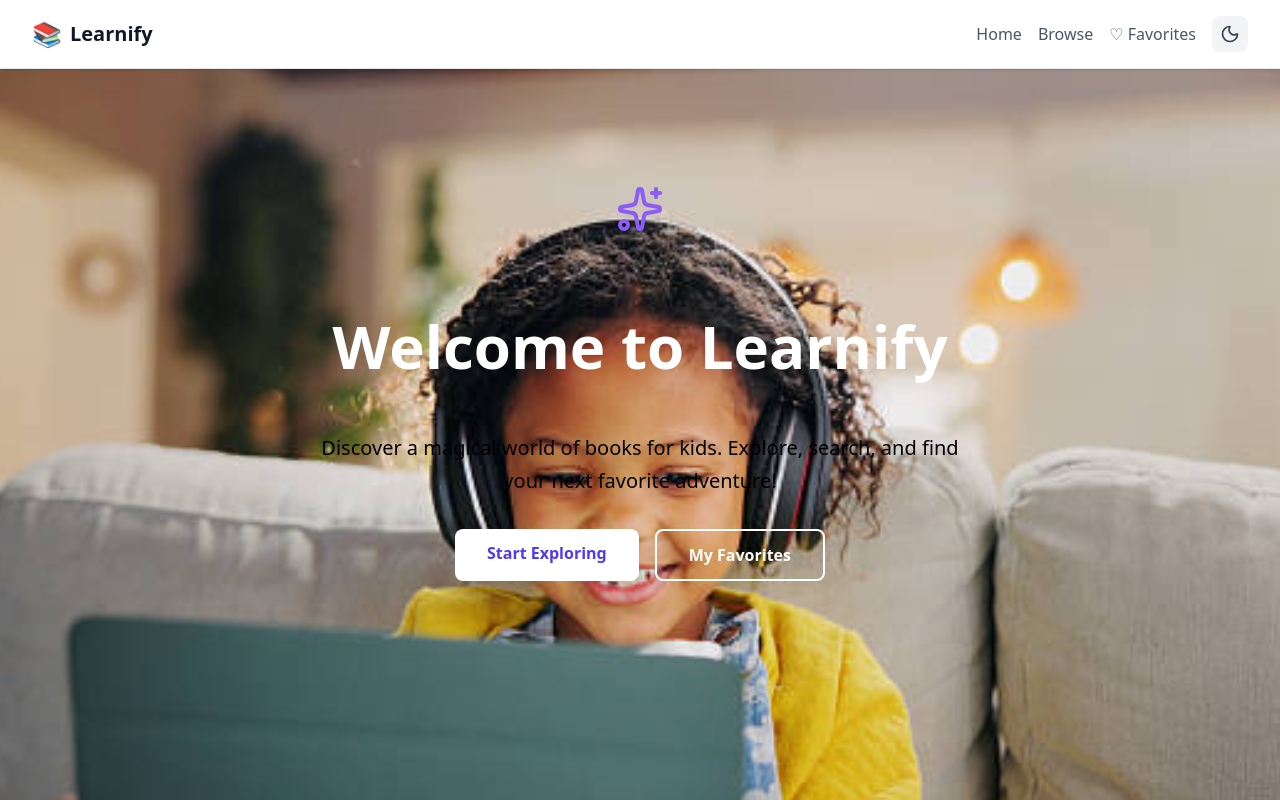
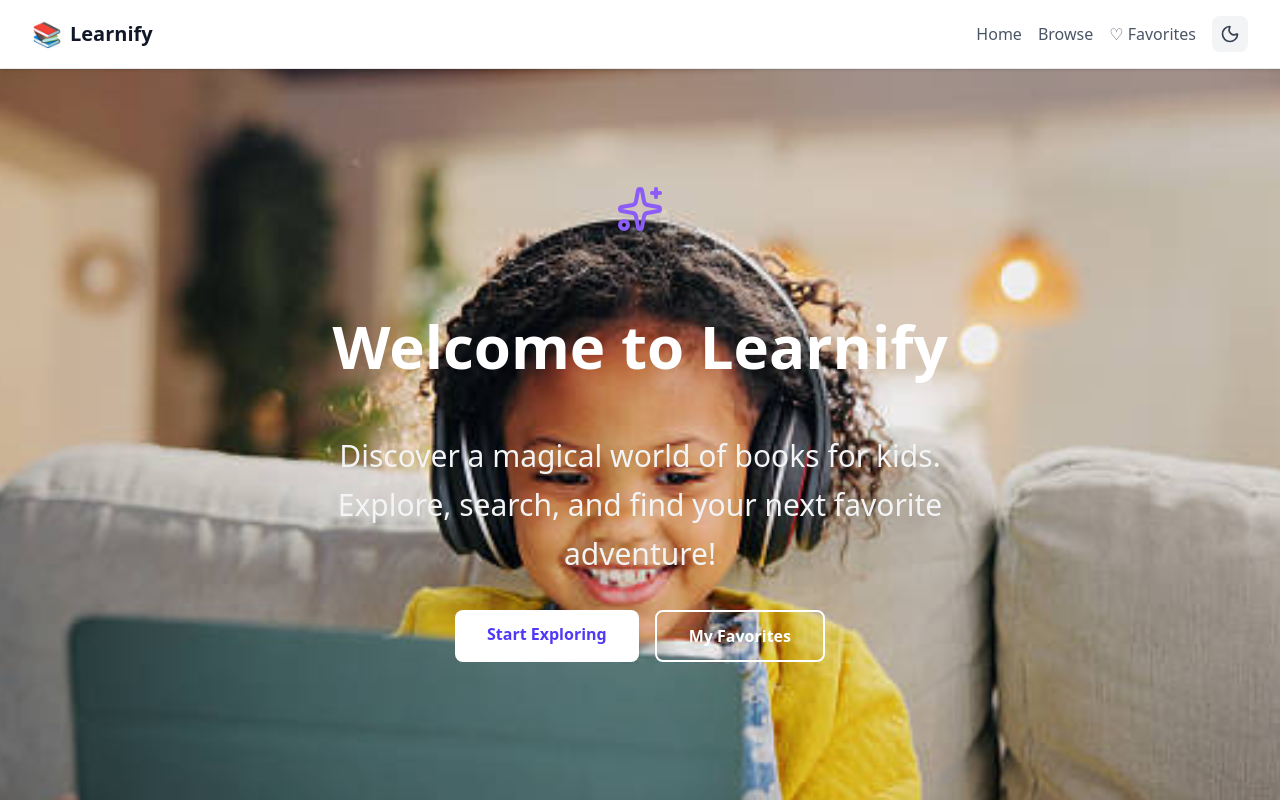
Before and after one commit to Sdboot/Learnify, a SvelteKit app: page / in a window 1280 px wide. Shown: the top 800 px of the page. Built offline with nearby package versions, Linux system fonts and the light colour scheme.

Commit message:
Increase font size of hero section paragraph

```diff
--- a/src/routes/+page.svelte
+++ b/src/routes/+page.svelte
@@ -47,7 +47,7 @@
 			<h1 class="text-3xl sm:text-4xl md:text-5xl lg:text-6xl font-bold mb-4 sm:mb-6 leading-tight pt-16 sm:pt-10 md:pt-12">
 				Welcome to <span class="bg-white text-transparent bg-clip-text">Learnify</span>
 			</h1>
-			<p class="text-sm sm:text-base md:text-lg lg:text-xl mb-6 sm:mb-8 text-black max-w-2xl mx-auto px-2 leading-relaxed pt-8 sm:pt-5 md:pt-6">
+			<p class="text-base sm:text-lg md:text-2xl lg:text-3xl mb-6 sm:mb-8 text-gray-100 max-w-2xl mx-auto px-2 leading-relaxed pt-8 sm:pt-5 md:pt-6">
 				Discover a magical world of books for kids. Explore, search, and find your next favorite adventure!
 			</p>
 			<div class="flex gap-2 sm:gap-4 justify-center flex-row px-2">
```
